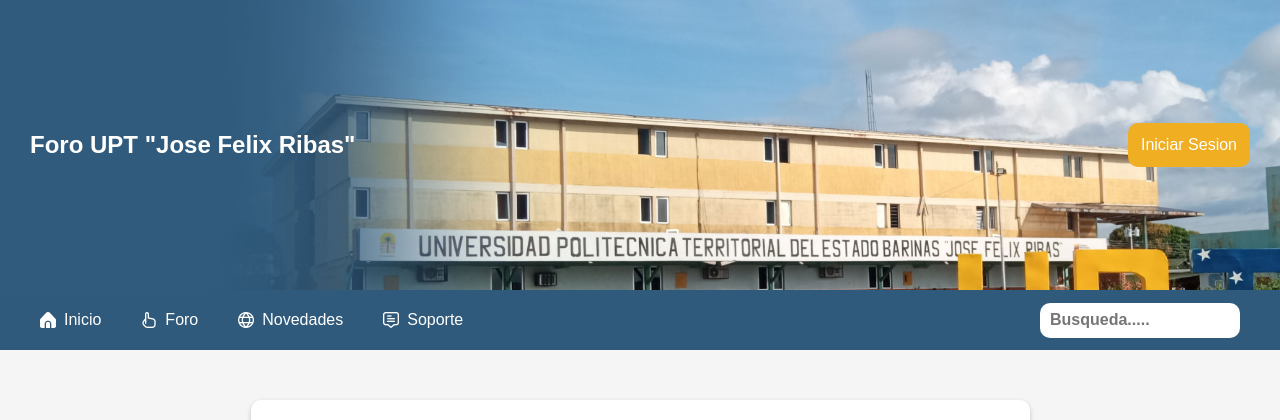
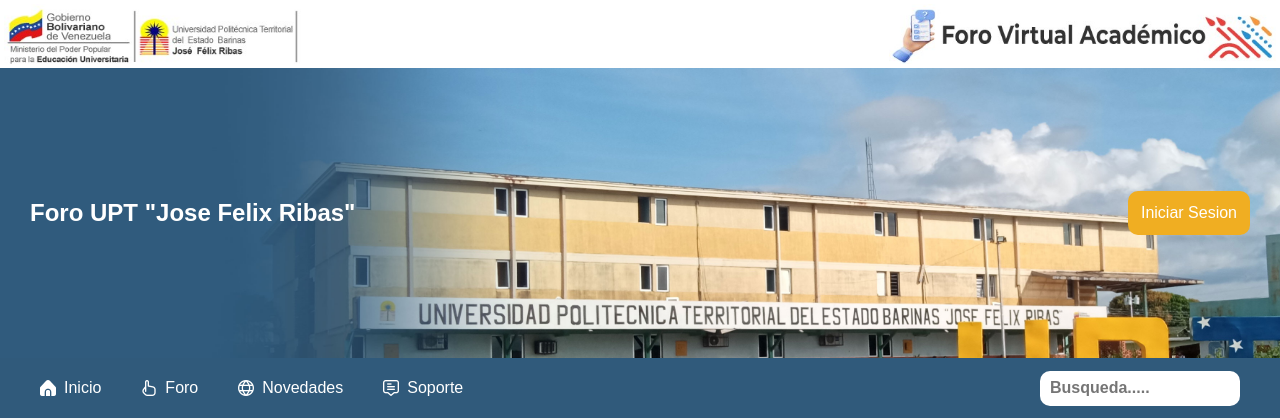
Before and after one commit to Cachume/ForoVirtual, a PHP site: page / in a window 1280 px wide. Shown: the top 420 px of the page. Run offline with PHP 8.4, Linux system fonts and the light colour scheme.

Commit message:
Se agrego el cintillo de la universidad

```diff
--- a/public/layout/header.php
+++ b/public/layout/header.php
@@ -24,6 +24,10 @@
 </head>
 
 <body>
+    <div class="cintillo">
+        <img src="public/img/cintillo-foro-pt1.jpg">
+        <img src="public/img/cintillo-foro-pt2.jpg">
+    </div>
     <header>
         <div class="h_top">
             <h2>Foro UPT "Jose Felix Ribas"</h2>
```
Also changed, not shown: public/img/cintillo-foro-pt1.jpg (added), public/img/cintillo-foro-pt2.jpg (added).
